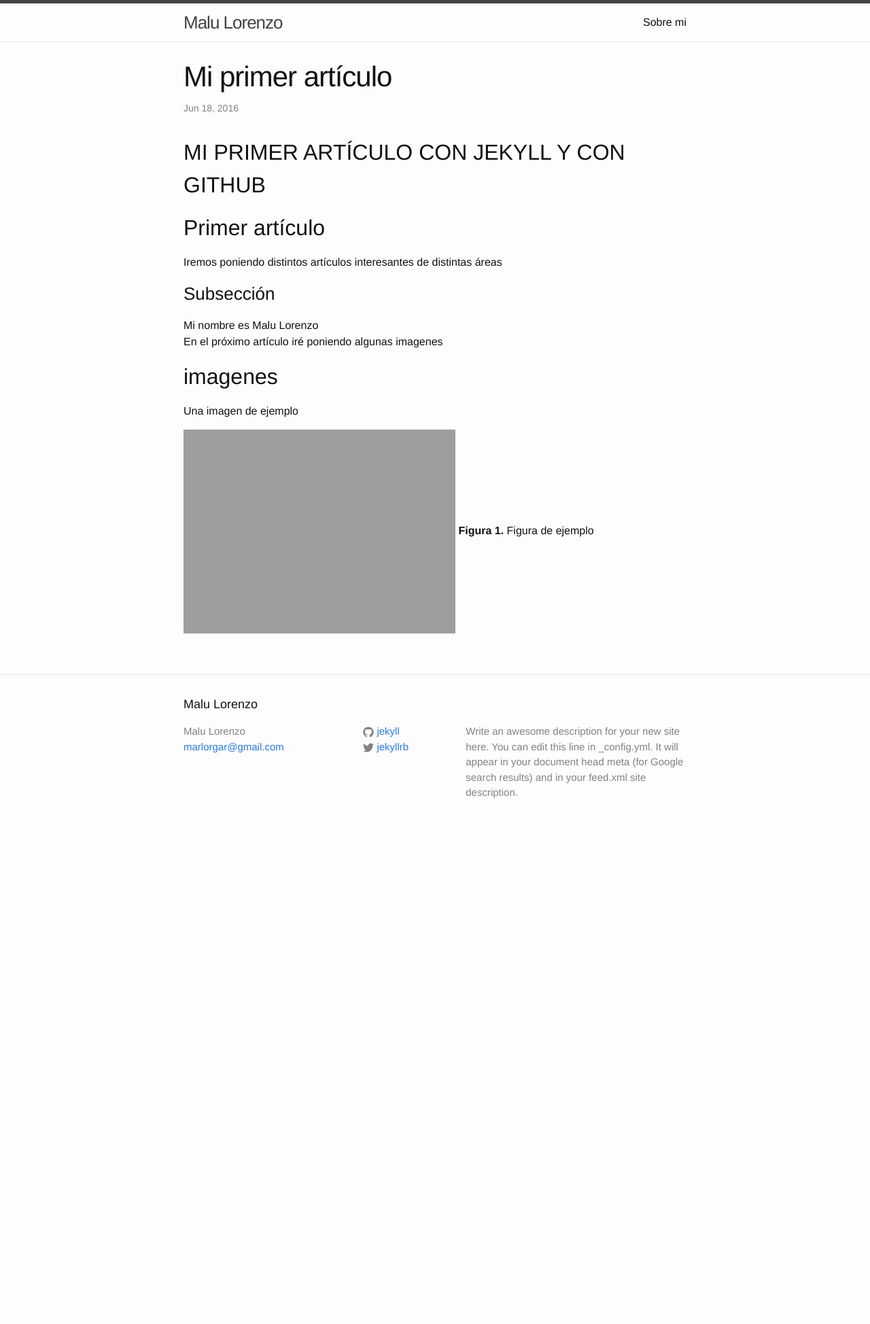
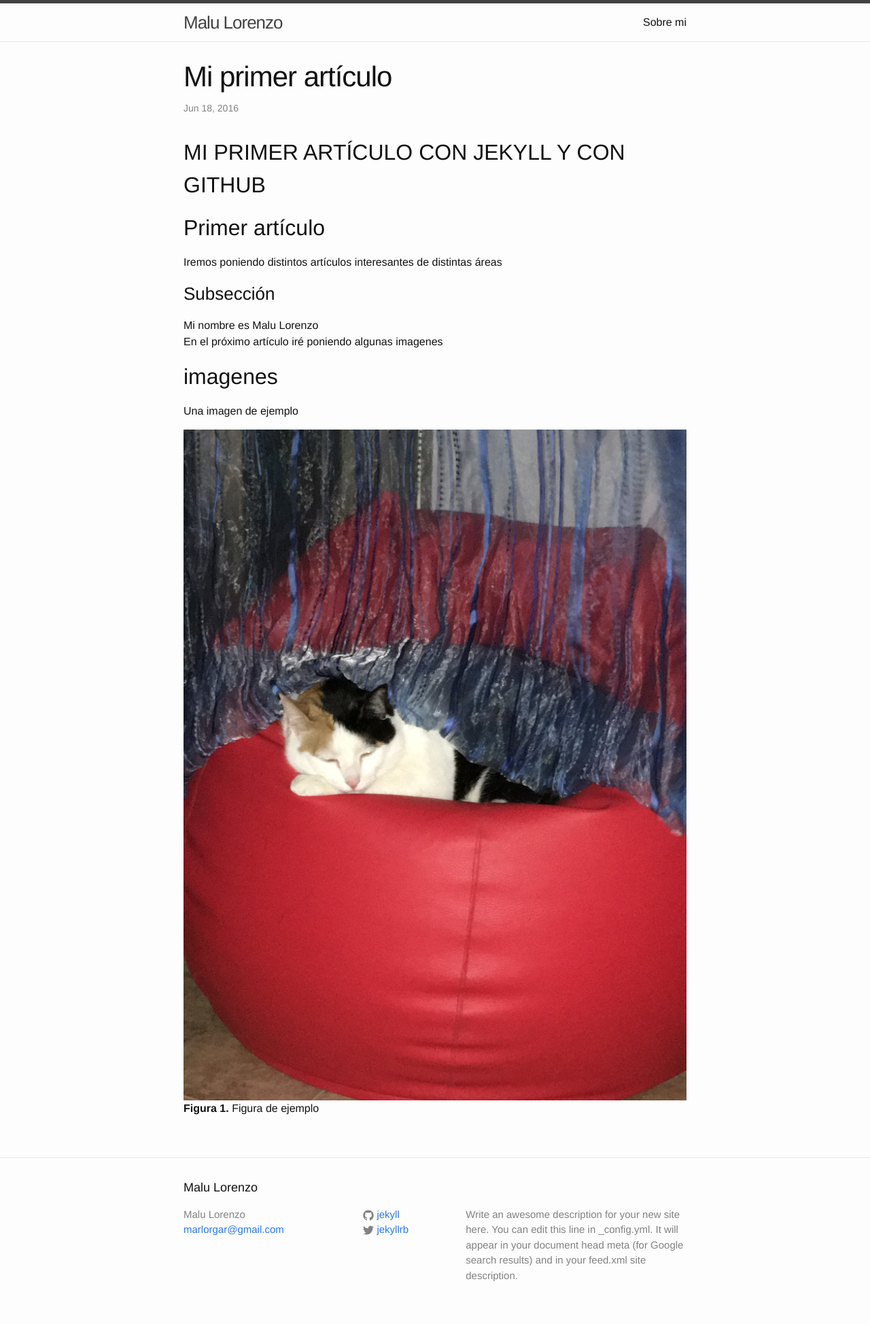
Before and after one commit to marlorgar/marlorgar.github.io, a Jekyll site: the page built from _posts/2016-06-18-mi-primer-articulo.markdown, in a window 1280 px wide. Shown: the whole page at 68% size. Built offline with Jekyll 4.4.1, drawn with Linux system fonts in a browser that asks for light colours; before the commit the page ends 1238 px from its top, so only the background shows below that.

Commit message:
Update 2016-06-18-mi-primer-articulo.markdown

```diff
--- a/_posts/2016-06-18-mi-primer-articulo.markdown
+++ b/_posts/2016-06-18-mi-primer-articulo.markdown
@@ -17,5 +17,5 @@ En el próximo artículo iré poniendo algunas imagenes
 
  Una imagen  de ejemplo <br/>
 
-![un gatito]({{ site.baseurl }}/images/kitten.JPG {width=40px height=400px})
+![un gatito]({{ site.baseurl }}/images/kitten.JPG)
 **Figura 1.** Figura de ejemplo
```
